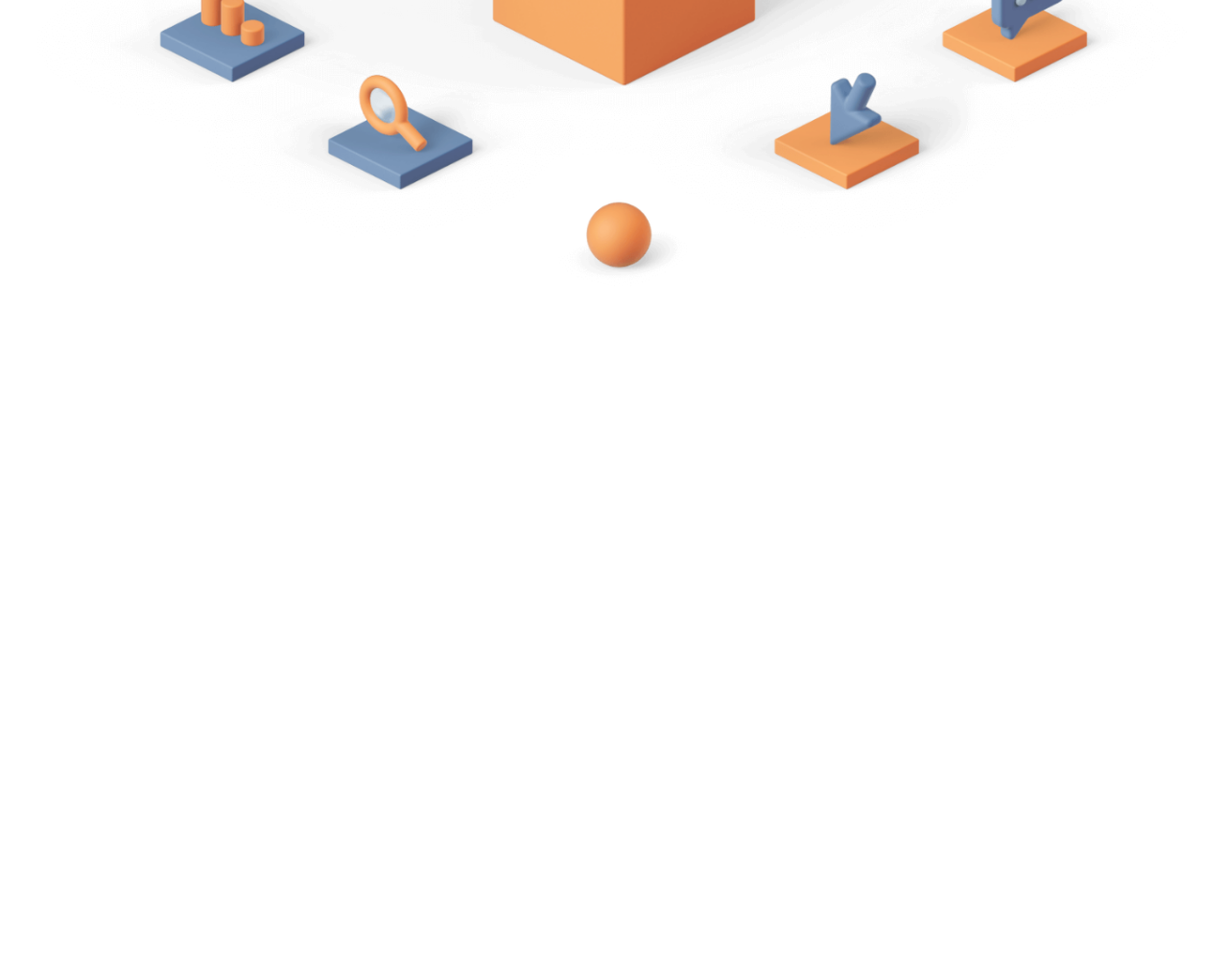
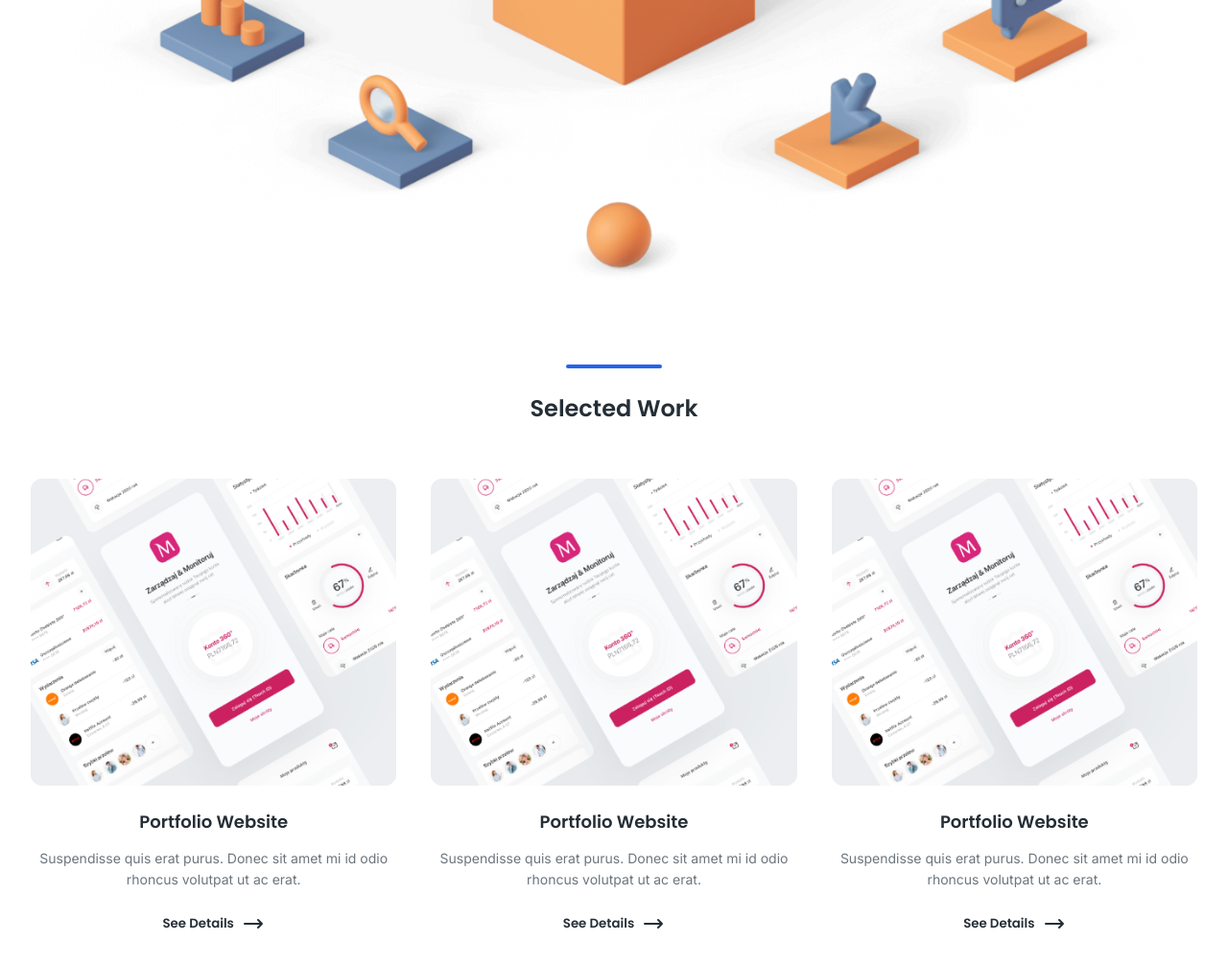
Before and after one commit to damiansobczak/portfolio, a Gatsby site: page / in a window 1280 px wide. Shown: the part 1274-2280 px from the top of the page at 96% size. Before the commit the page ends 1574 px from the top, so only its background shows below. Built offline with nearby package versions, Linux system fonts and the light colour scheme; Gatsby itself is replaced by a stand-in of ours.

Commit message:
Selected Work section

```diff
--- /dev/null
+++ b/src/components/SelectedWork.js
@@ -0,0 +1,187 @@
+import React from "react";
+import styled from "styled-components";
+import Container from "../Layouts/Container";
+import "@fontsource/poppins/600.css";
+import "@fontsource/inter/400.css";
+import { StaticQuery, graphql } from "gatsby";
+import Img from "gatsby-image";
+
+//styles
+const Line = styled.div`
+  width: 100px;
+  height: 4px;
+  margin: 0 auto;
+  border-radius: 8px;
+  background-color: var(--color-blue-600);
+  margin-top: 80px;
+`;
+
+const Title = styled.h3`
+  color: var(--text-primary);
+  font-weight: 600;
+  font-family: "Poppins";
+  text-align: center;
+  font-size: var(--text-2xl);
+  margin-bottom: 56px;
+`;
+
+const Flex = styled.div`
+  display: grid;
+  grid-template-columns: repeat(auto-fill, minmax(340px, 1fr));
+  grid-template-rows: auto;
+  grid-gap: 36px;
+  margin-bottom: 64px;
+`;
+
+const Image = styled(Img)`
+  border-radius: var(--rounded-xl);
+  background-color: var(--color-gray-100);
+  margin-bottom: 24px;
+  width: 100%;
+  height: 20rem;
+`;
+
+const Article = styled.article``;
+
+const BlogTitle = styled.h3`
+  color: var(--text-primary);
+  font-weight: 600;
+  font-family: "Poppins";
+  text-align: center;
+  font-size: var(--text-lg);
+  margin-bottom: 0;
+`;
+
+const BlogText = styled.p`
+  color: var(--text-secondary);
+  font-weight: 400;
+  font-family: "Inter";
+  text-align: center;
+  font-size: var(--text-sm);
+  line-height: 1.6;
+`;
+
+const Link = styled.button`
+  display: flex;
+  align-items: center;
+  justify-content: center;
+  font-family: "Poppins";
+  font-weight: 600;
+  color: var(--text-primary);
+  padding: 8px 0;
+  width: 100%;
+  white-space: nowrap;
+  cursor: pointer;
+
+  svg {
+    stroke: var(--text-primary);
+    margin-left: 8px;
+  }
+`;
+
+//markup
+const SelectedWork = () => {
+  return (
+    <StaticQuery
+      query={graphql`
+        query {
+          file: file(relativePath: { eq: "blog.png" }) {
+            childImageSharp {
+              fluid(maxWidth: 1100, quality: 100) {
+                ...GatsbyImageSharpFluid_withWebp
+              }
+            }
+          }
+        }
+      `}
+      render={(data) => (
+        <Container>
+          <Line />
+          <Title>Selected Work</Title>
+          <Flex>
+            <Article>
+              <Image fluid={data.file.childImageSharp.fluid} />
+              <BlogTitle>Portfolio Website</BlogTitle>
+              <BlogText>
+                Suspendisse quis erat purus. Donec sit amet mi id odio rhoncus
+                volutpat ut ac erat.
+              </BlogText>
+              <Link>
+                See Details
+                <svg
+                  xmlns="http://www.w3.org/2000/svg"
+                  fill="none"
+                  viewBox="0 0 24 24"
+                  height="24"
+                  width="24"
+                  stroke="currentColor"
+                >
+                  <path
+                    strokeLinecap="round"
+                    strokeLinejoin="round"
+                    strokeWidth="2"
+                    d="M17 8l4 4m0 0l-4 4m4-4H3"
+                  />
+                </svg>
+              </Link>
+            </Article>
+            <Article>
+              <Image fluid={data.file.childImageSharp.fluid} />
+              <BlogTitle>Portfolio Website</BlogTitle>
+              <BlogText>
+                Suspendisse quis erat purus. Donec sit amet mi id odio rhoncus
+                volutpat ut ac erat.
+              </BlogText>
+              <Link>
+                See Details
+                <svg
+                  xmlns="http://www.w3.org/2000/svg"
+                  fill="none"
+                  viewBox="0 0 24 24"
+                  height="24"
+                  width="24"
+                  stroke="currentColor"
+                >
+                  <path
+                    strokeLinecap="round"
+                    strokeLinejoin="round"
+                    strokeWidth="2"
+                    d="M17 8l4 4m0 0l-4 4m4-4H3"
+                  />
+                </svg>
+              </Link>
+            </Article>
+            <Article>
+              <Image fluid={data.file.childImageSharp.fluid} />
+              <BlogTitle>Portfolio Website</BlogTitle>
+              <BlogText>
+                Suspendisse quis erat purus. Donec sit amet mi id odio rhoncus
+                volutpat ut ac erat.
+              </BlogText>
+              <Link>
+                See Details
+                <svg
+                  xmlns="http://www.w3.org/2000/svg"
+                  fill="none"
+                  viewBox="0 0 24 24"
+                  height="24"
+                  width="24"
+                  stroke="currentColor"
+                >
+                  <path
+                    strokeLinecap="round"
+                    strokeLinejoin="round"
+                    strokeWidth="2"
+                    d="M17 8l4 4m0 0l-4 4m4-4H3"
+                  />
+                </svg>
+              </Link>
+            </Article>
+          </Flex>
+        </Container>
+      )}
+    />
+  );
+};
+
+export default SelectedWork;
--- a/src/pages/index.js
+++ b/src/pages/index.js
@@ -3,6 +3,7 @@ import "../styles/global.css";
 import Navbar from "../components/Navbar";
 import Slider from "../components/Slider";
 import AboutImage from "../components/AboutImage";
+import SelectedWork from "../components/SelectedWork";
 
 // styles
 
@@ -13,6 +14,7 @@ const IndexPage = () => {
       <Navbar />
       <Slider />
       <AboutImage />
+      <SelectedWork />
     </>
   );
 };
```
Also changed, not shown: src/images/blog.png (added).
